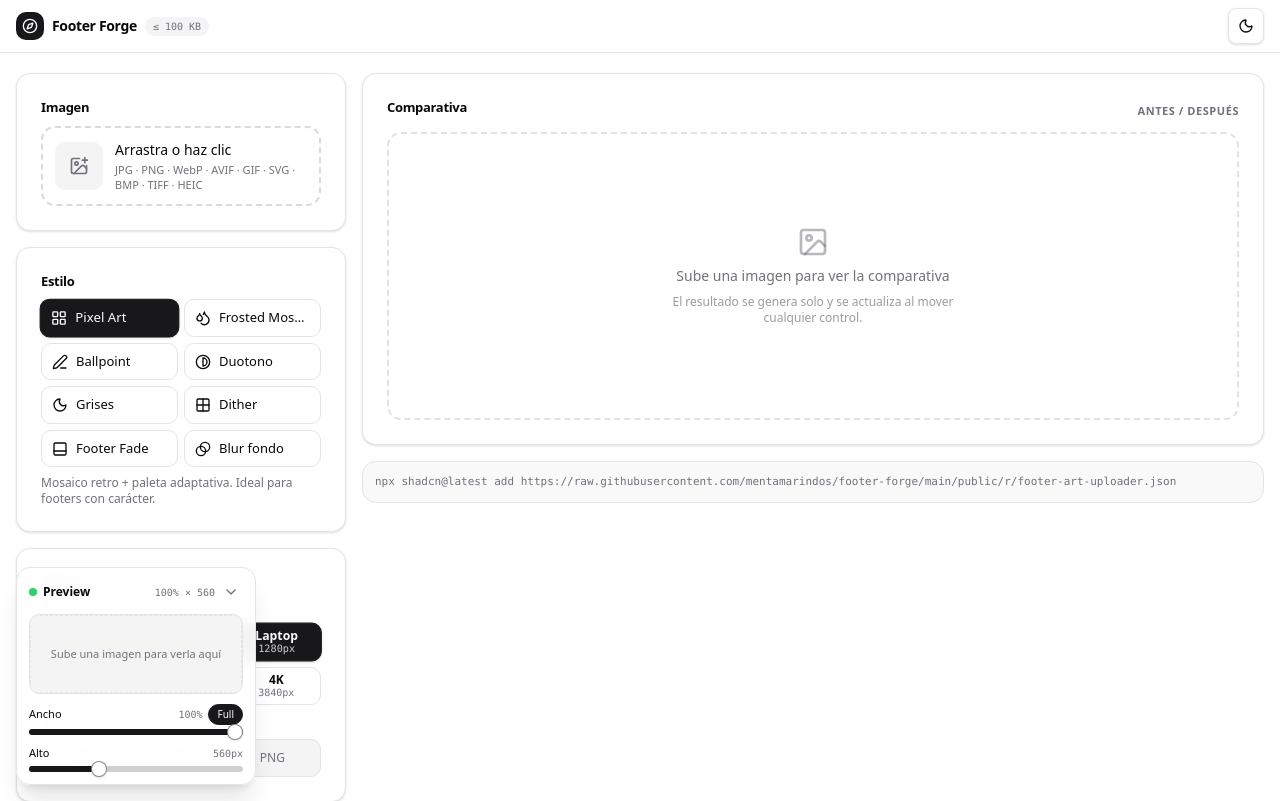
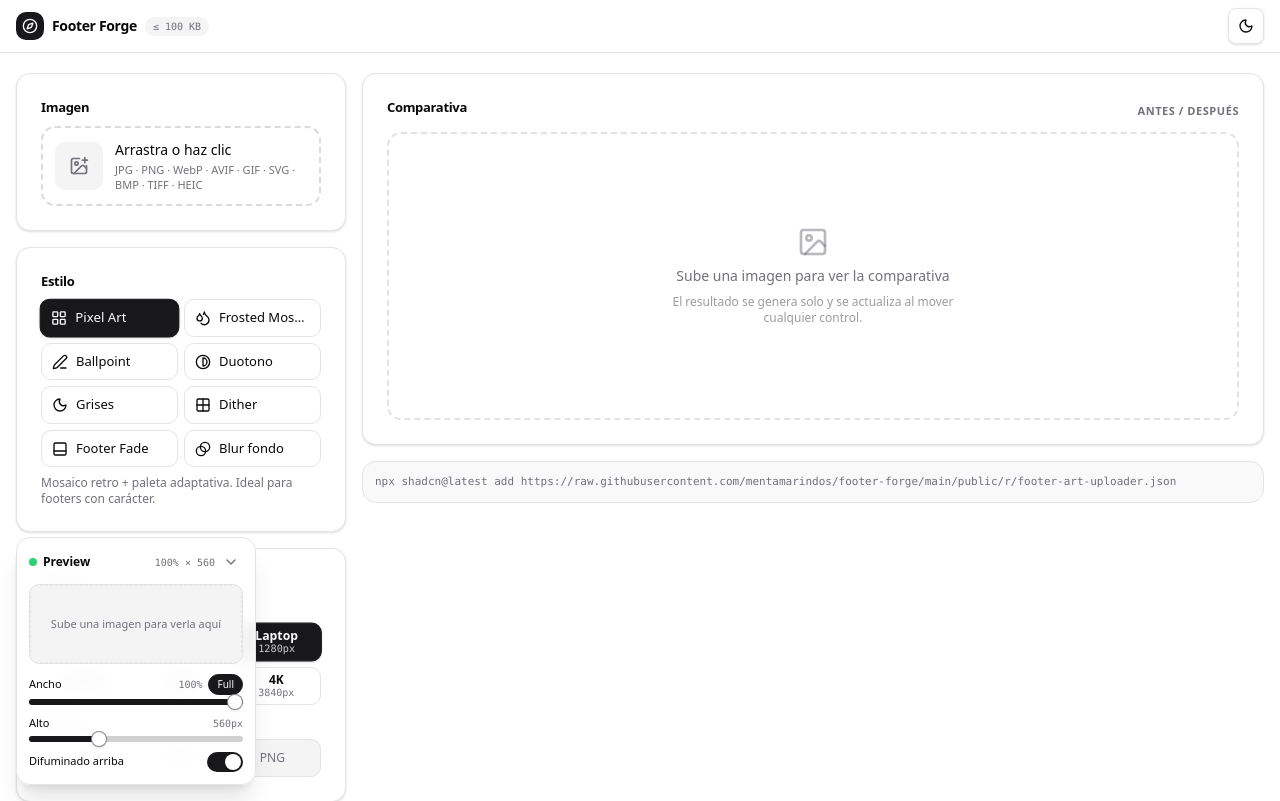
Before and after one commit to mentamarindos/footer-forge, a React (Vite) app: page / in a window 1280 px wide. Shown: the top 801 px of the page. Built offline with nearby package versions, Linux system fonts and the light colour scheme.

Commit message:
Difuminado alto del preview con toggle on/off (default activado)

```diff
--- a/src/components/footer-preview.tsx
+++ b/src/components/footer-preview.tsx
@@ -43,6 +43,7 @@ function ColumnHeading({ children }: { children: string }) {
 export function FooterPreview({ result }: Props) {
   const previewHeight = useForgeStore((s) => s.previewHeight);
   const previewWidth = useForgeStore((s) => s.previewWidth);
+  const previewBlur = useForgeStore((s) => s.previewBlur);
   const constrained = previewWidth != null;
 
   return (
@@ -55,6 +56,7 @@ export function FooterPreview({ result }: Props) {
     >
       {/* la imagen procesada es EL fondo del footer: mismo plano que el texto */}
       {result && (
+        <>
           <img
             key={result.url}
             src={result.url}
@@ -62,7 +64,15 @@ export function FooterPreview({ result }: Props) {
             aria-hidden
             className="absolute inset-0 h-full w-full object-cover"
           />
-        )}
+          {/* difuminado solo en la zona alta (texto legible), se disipa hacia abajo */}
+          {previewBlur && (
+            <div
+              aria-hidden
+              className="absolute inset-x-0 top-0 h-[68%] backdrop-blur-md [mask-image:linear-gradient(to_bottom,black_45%,transparent)]"
+            />
+          )}
+        </>
+      )}
 
       <div className="relative mx-auto grid w-full max-w-6xl gap-10 px-4 pb-6 pt-12 sm:grid-cols-2 lg:grid-cols-12">
         {/* marca + contacto */}
--- a/src/components/preview-minimap.tsx
+++ b/src/components/preview-minimap.tsx
@@ -15,8 +15,10 @@ export function PreviewMinimap() {
   const result = useForgeStore((s) => s.result);
   const previewWidth = useForgeStore((s) => s.previewWidth);
   const previewHeight = useForgeStore((s) => s.previewHeight);
+  const previewBlur = useForgeStore((s) => s.previewBlur);
   const setPreviewWidth = useForgeStore((s) => s.setPreviewWidth);
   const setPreviewHeight = useForgeStore((s) => s.setPreviewHeight);
+  const setPreviewBlur = useForgeStore((s) => s.setPreviewBlur);
 
   if (!open) {
     return (
@@ -116,6 +118,29 @@ export function PreviewMinimap() {
           onValueChange={([v]) => setPreviewHeight(v)}
         />
       </div>
+
+      <div className="flex items-center justify-between gap-2">
+        <Label className="text-[11px]">Difuminado arriba</Label>
+        <button
+          type="button"
+          role="switch"
+          aria-checked={previewBlur}
+          onClick={() => setPreviewBlur(!previewBlur)}
+          title={previewBlur ? "Quitar difuminado" : "Poner difuminado"}
+          className={cn(
+            "relative h-5 w-9 shrink-0 rounded-full transition-colors duration-150",
+            "focus-visible:outline-none focus-visible:ring-1 focus-visible:ring-ring",
+            previewBlur ? "bg-primary" : "bg-muted-foreground/30"
+          )}
+        >
+          <span
+            className={cn(
+              "absolute top-0.5 h-4 w-4 rounded-full bg-white shadow transition-all duration-150",
+              previewBlur ? "left-[18px]" : "left-0.5"
+            )}
+          />
+        </button>
+      </div>
     </div>
   );
 }
--- a/src/store/use-forge-store.ts
+++ b/src/store/use-forge-store.ts
@@ -59,6 +59,8 @@ interface ForgeState {
   previewHeight: number;
   /** Ancho máximo del preview (px). null = ancho completo. */
   previewWidth: number | null;
+  /** Difuminado en la zona alta del preview (legibilidad según la foto). */
+  previewBlur: boolean;
 
   configure: (cfg: ForgeConfig) => void;
   pickFile: (f: File | undefined | null) => void;
@@ -70,6 +72,7 @@ interface ForgeState {
   setDragOver: (v: boolean) => void;
   setPreviewHeight: (h: number) => void;
   setPreviewWidth: (w: number | null) => void;
+  setPreviewBlur: (v: boolean) => void;
   run: () => Promise<void>;
   download: () => void;
 }
@@ -100,6 +103,7 @@ export const useForgeStore = create<ForgeState>()((set, get) => ({
   onProcessed: null,
   previewHeight: DEFAULT_PREVIEW_HEIGHT,
   previewWidth: null,
+  previewBlur: true,
 
   configure: (cfg) => {
     const available = resolveStyles(cfg.availableStyles);
@@ -151,6 +155,7 @@ export const useForgeStore = create<ForgeState>()((set, get) => ({
   setDragOver: (dragOver) => set({ dragOver }),
   setPreviewHeight: (previewHeight) => set({ previewHeight }),
   setPreviewWidth: (previewWidth) => set({ previewWidth }),
+  setPreviewBlur: (previewBlur) => set({ previewBlur }),
 
   run: async () => {
     const { file, styleId, params, width, maxBytes, format, onProcessed } = get();
```
Also changed, not shown: 1 other file (tests, documents, lock files or other folders).
